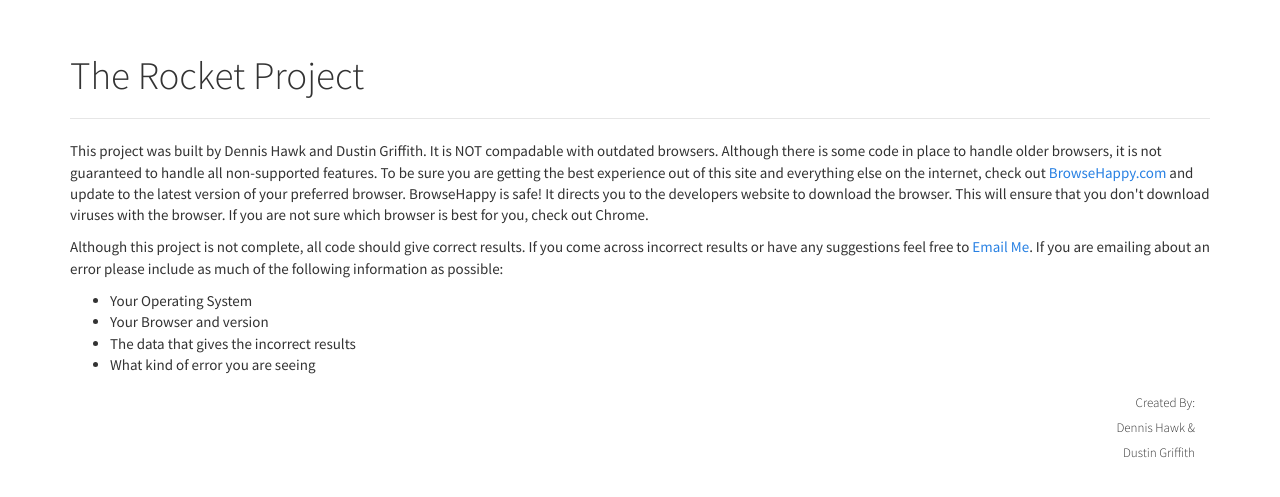
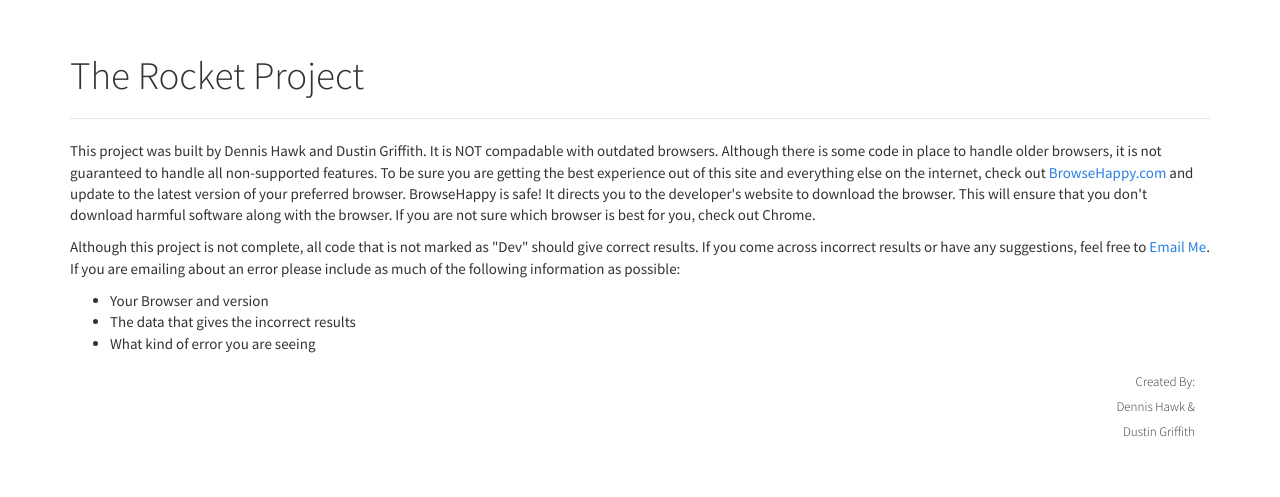
Before and after one commit to dutgriff/rocket-php-jquery, a PHP site: page / in a window 1280 px wide. Shown: the part 51-548 px from the top of the page. Run offline with PHP 8.4, Linux system fonts and the light colour scheme; some libraries are stand-ins or nearby versions.

Commit message:
Updated front page

```diff
--- a/index.php
+++ b/index.php
@@ -11,18 +11,17 @@
     you are getting the best experience out of this site and everything else on the
     internet, check out <a href="http://browsehappy.com">BrowseHappy.com</a> and
     update to the latest version of your preferred browser. BrowseHappy is safe!
-    It directs you to the developers website to download the browser. This will
-    ensure that you don't download viruses with the browser. If you are not sure
-    which browser is best for you, check out Chrome.
+    It directs you to the developer's website to download the browser. This will
+    ensure that you don't download harmful software along with the browser. If you
+    are not sure which browser is best for you, check out Chrome.
   </p>
   <p>
-    Although this project is not complete, all code should give correct results. If
-    you come across incorrect results or have any suggestions feel free to
-    <a href="mailto:dutgriff@dutgriff.com?subject=RocketProject">Email Me</a>.
-    If you are emailing about an error please include as much of the following
-    information as possible:
+    Although this project is not complete, all code that is not marked as "Dev" should
+    give correct results. If you come across incorrect results or have any suggestions,
+    feel free to <a href="mailto:dutgriff@dutgriff.com?subject=RocketProject">Email Me</a>.
+    If you are emailing about an error please include as much of the following information
+    as possible:
     <ul>
-      <li>Your Operating System</li>
       <li>Your Browser and version</li>
       <li>The data that gives the incorrect results</li>
       <li>What kind of error you are seeing</li>
```
